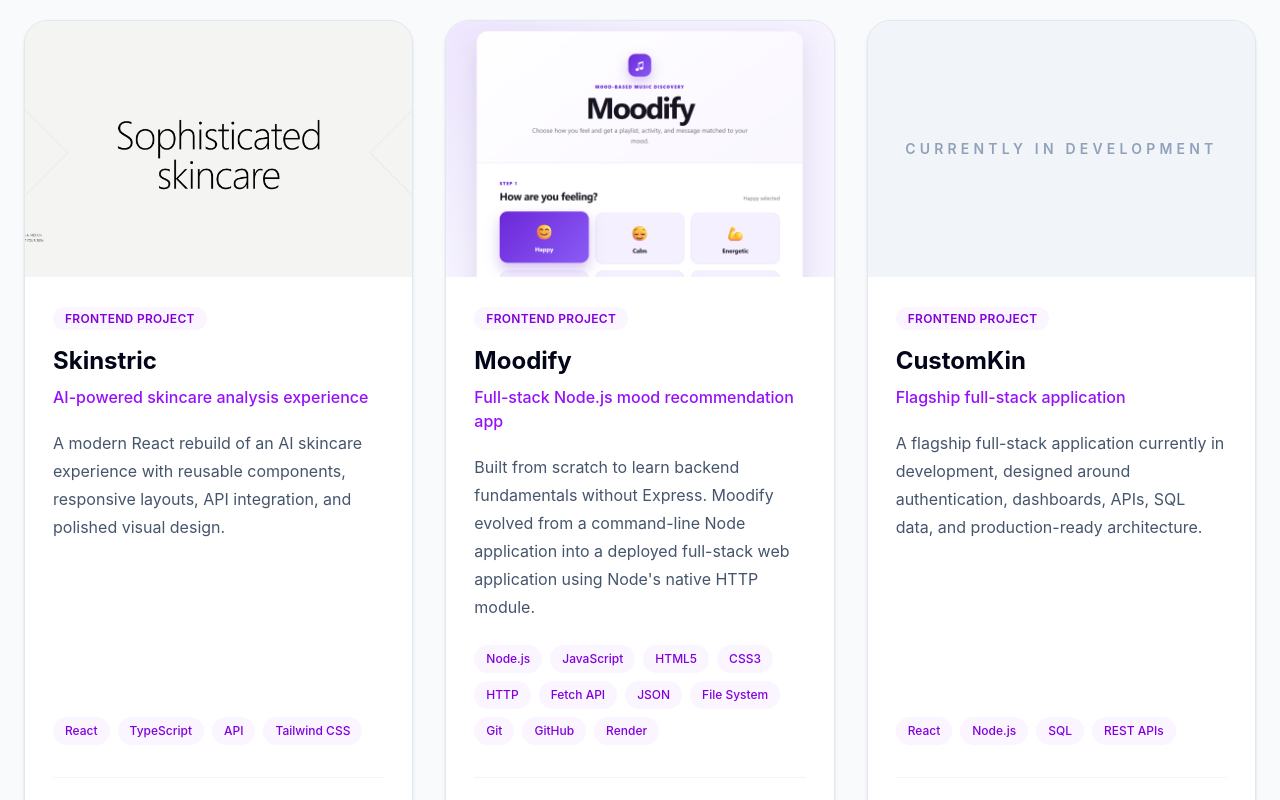
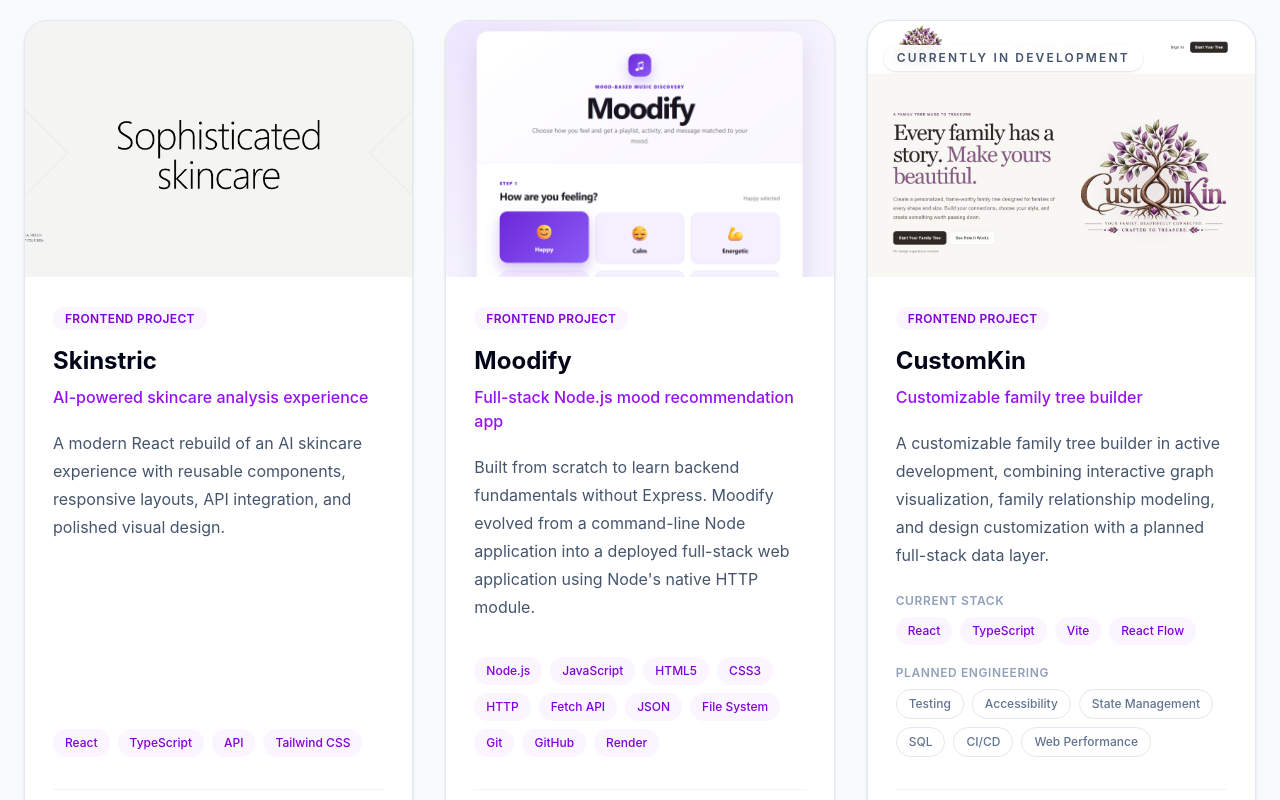
Before and after one commit to beckysoftwareeng2026/Becky-E-Portfolio, a React (Vite) app: page / in a window 1280 px wide. Shown: the part 3200-4000 px from the top of the page. Built offline with nearby package versions, Linux system fonts and the light colour scheme.

Commit message:
Update CustomKin projectcard

```diff
--- a/src/components/ProjectCard.tsx
+++ b/src/components/ProjectCard.tsx
@@ -28,25 +28,21 @@
         ? "h-64 object-contain"
         : "h-64 object-cover"
   }`;
-
-  const projectPreview = isCustomKin ? (
-    <div
-      className={`flex w-full items-center justify-center bg-slate-100 ${
-        featured ? "min-h-[340px]" : "h-64"
-      }`}
-    >
-      <p className="text-sm font-semibold uppercase tracking-[0.3em] text-slate-400">
-        Currently in Development
-      </p>
-    </div>
-  ) : (
+const projectPreview = (
+  <div className="relative w-full overflow-hidden">
     <img
       src={project.image}
       alt={`${project.title} project preview`}
       className={imageClasses}
     />
+
+    {isCustomKin && (
+      <div className="absolute left-4 top-6 rounded-full border border-white/70 bg-white/90 px-3 py-1 text-xs font-semibold uppercase tracking-[0.18em] text-slate-600 shadow-sm backdrop-blur">
+        Currently in Development
+      </div>
+    )}
+  </div>
 );
-
   return (
     <article
       className={`group overflow-hidden rounded-3xl border border-slate-200 bg-white shadow-sm transition duration-300 hover:-translate-y-2 hover:shadow-xl ${
@@ -117,7 +113,14 @@
           {project.description}
         </p>
 
-        <div className="mt-6 flex flex-wrap gap-2">
+        <div className="mt-6">
+  {project.plannedSkills && (
+    <p className="mb-2 text-xs font-semibold uppercase tracking-wider text-slate-400">
+      Current Stack
+    </p>
+  )}
+
+  <div className="flex flex-wrap gap-2">
     {project.technologies.map((technology) => (
       <span
         key={technology}
@@ -126,6 +129,26 @@
         {technology}
       </span>
     ))}
+  </div>
+
+  {project.plannedSkills && (
+    <div className="mt-5">
+      <p className="mb-2 text-xs font-semibold uppercase tracking-wider text-slate-400">
+        Planned Engineering
+      </p>
+
+      <div className="flex flex-wrap gap-2">
+        {project.plannedSkills.map((skill) => (
+          <span
+            key={skill}
+            className="rounded-full border border-slate-200 bg-white px-3 py-1.5 text-xs font-medium text-slate-500"
+          >
+            {skill}
+          </span>
+        ))}
+      </div>
+    </div>
+  )}
 </div>
 
         <div className="mt-8 flex flex-wrap gap-3 border-t border-slate-100 pt-6">
--- a/src/data/projects.ts
+++ b/src/data/projects.ts
@@ -12,6 +12,7 @@
   image: string;
   featured: boolean;
   category: "frontend" | "backend";
+  plannedSkills?: string[];
 };
 
 export const projects: Project[] = [
@@ -237,21 +238,29 @@
 {
   id: 8,
   title: "CustomKin",
-    subtitle: "Flagship full-stack application",
+  subtitle: "Customizable family tree builder",
   description:
-      "A flagship full-stack application currently in development, designed around authentication, dashboards, APIs, SQL data, and production-ready architecture.",
+    "A customizable family tree builder in active development, combining interactive graph visualization, family relationship modeling, and design customization with a planned full-stack data layer.",
   challenge:
-      "Design a portfolio-level flagship application that demonstrates full-stack thinking, scalability, and real product architecture.",
+    "Build an intuitive family tree experience that can represent multi-generation relationships while automatically organizing complex family structures into a clear visual graph.",
   solution:
-      "Planned with React, Node.js, SQL, REST APIs, authentication, reusable UI patterns, and a dashboard-focused user experience.",
+    "Built with React, TypeScript, Vite, and React Flow using custom nodes, relationship logic, automatic generation layouts, union handling, and a reusable theme system.",
   learned: [
-      "Full-Stack Planning",
-      "SQL Design",
-      "Authentication",
-      "Dashboards",
+    "Graph-Based UI Development",
+    "TypeScript Data Modeling",
+    "Dynamic Layout Logic",
+    "Reusable Component Architecture",
   ],
-    technologies: ["React", "Node.js", "SQL", "REST APIs"],
-    github: "",
+  technologies: ["React", "TypeScript", "Vite", "React Flow"],
+  plannedSkills: [
+    "Testing",
+    "Accessibility",
+    "State Management",
+    "SQL",
+    "CI/CD",
+    "Web Performance",
+  ],
+  github: "https://github.com/jennifercreates01/customkin",
   demo: "",
   image: "/images/customkin.png",
   featured: true,
```
Also changed, not shown: public/images/customkin.png. Lines whose indentation alone changed are shown as unchanged.
